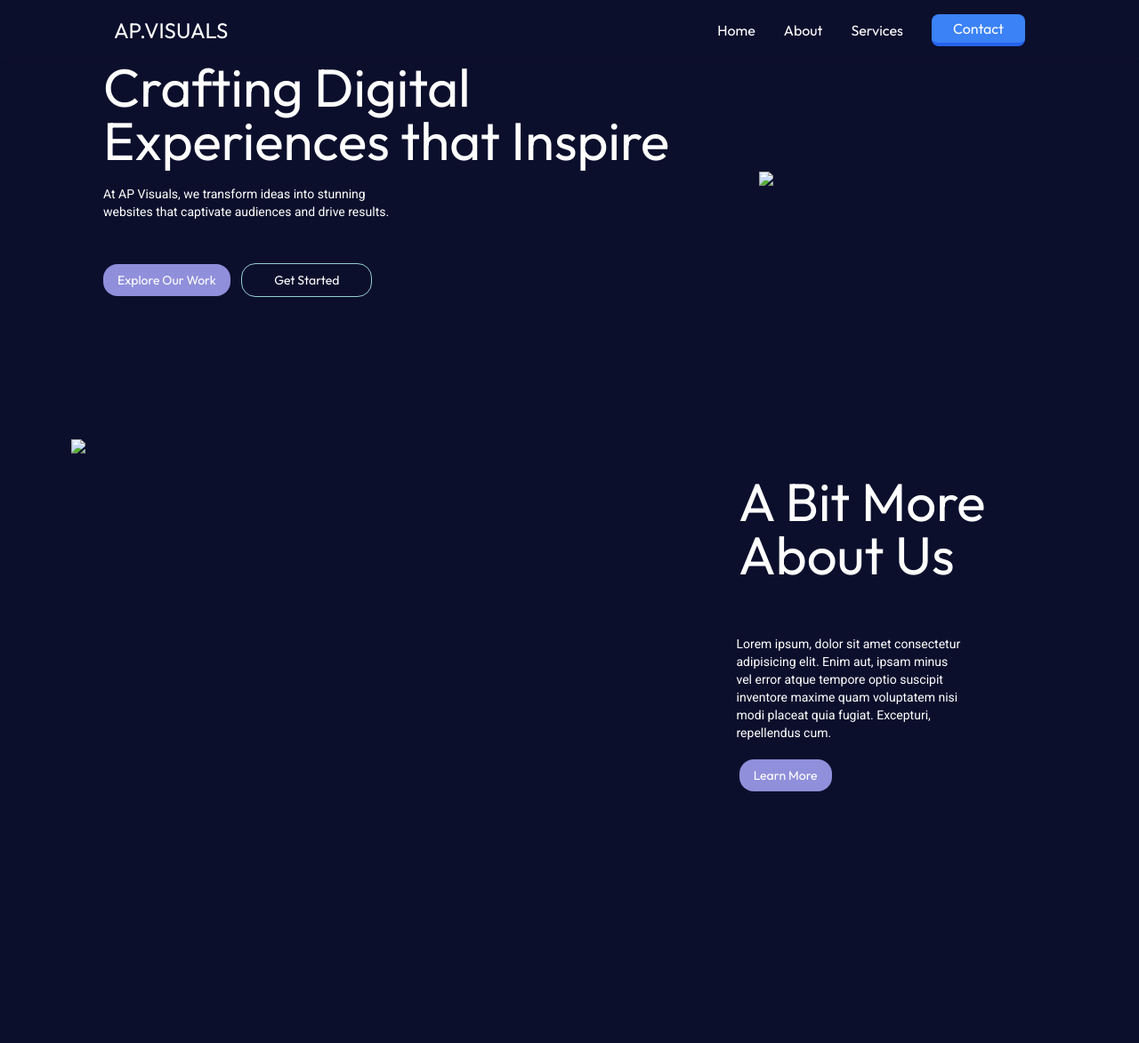
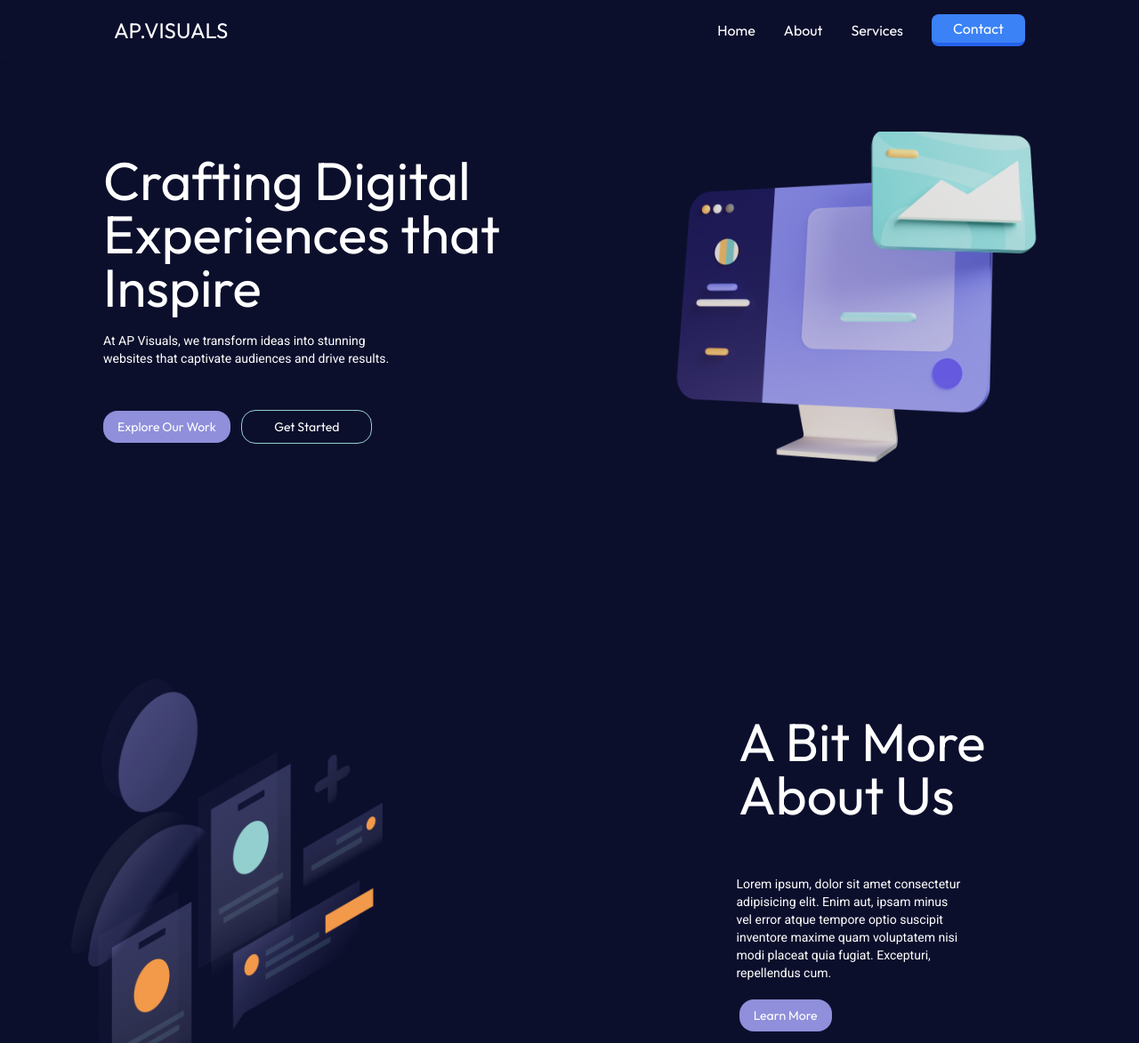
Before and after one commit to aadityapanchal7/ap-visuals, a website: page dist/index.html in a window 1280 px wide. Shown: the top 1173 px of the page at 89% size. Drawn offline with nearby package versions, Linux system fonts and the light colour scheme; files that its build step writes are made by us from their sources; the site is published under a folder, as on GitHub Pages, so addresses that start at the root find nothing.

Commit message:
removed img folder

```diff
--- a/dist/index.html
+++ b/dist/index.html
@@ -5,7 +5,7 @@
   <meta name="viewport" content="width=device-width, initial-scale=1.0">
   <title>AP Visuals</title>
   <link rel="stylesheet" href="style.css">
-  <link rel="icon" href="/dist/img/android-chrome-384x384.png" type="image/png">
+  <link rel="icon" href="android-chrome-384x384.png" type="image/png">
 </head>
 
 <body class="bg-regal-blue">
@@ -57,7 +57,7 @@ websites that captivate audiences and drive results.
       </div>
     </div>
     <!-- Graphic -->
-    <img src="/dist/img/Graphic.png" width="500" class="right-0 hidden h-auto pl-5 mt-20 mb-20 mr-20 transition ease-in-out md:block delay-50 hover:-translate-y-1 hover:scale-110 md:pl-0">
+    <img src="Graphic.png" width="500" class="right-0 hidden h-auto pl-5 mt-20 mb-20 mr-20 transition ease-in-out md:block delay-50 hover:-translate-y-1 hover:scale-110 md:pl-0">
   </div>
 </section>
 
@@ -65,7 +65,7 @@ websites that captivate audiences and drive results.
 <!-- Section 2 -->
 <section class="min-h-screen text-white">
   <div class="flex flex-col justify-center text-center md:justify-between md:text-left md:flex-row md:pr-40">
-    <img src="/dist/img/Illustration.png" width="350" class="left-0 ml-5 transition ease-in-out md:ml-20 delay-50 hover:-translate-y-1 hover:scale-110">
+    <img src="Illustration.png" width="350" class="left-0 ml-5 transition ease-in-out md:ml-20 delay-50 hover:-translate-y-1 hover:scale-110">
     <div class="flex-col">
       <div class="text-6xl md:mt-10 md:ml-20">
         <pre class="font-Outfit">
```
Also changed, not shown: dist/Graphic.png (renamed from dist/img/Graphic.png), dist/Illustration.png (renamed from dist/img/Illustration.png), dist/android-chrome-384x384.png (renamed from dist/img/android-chrome-384x384.png).
